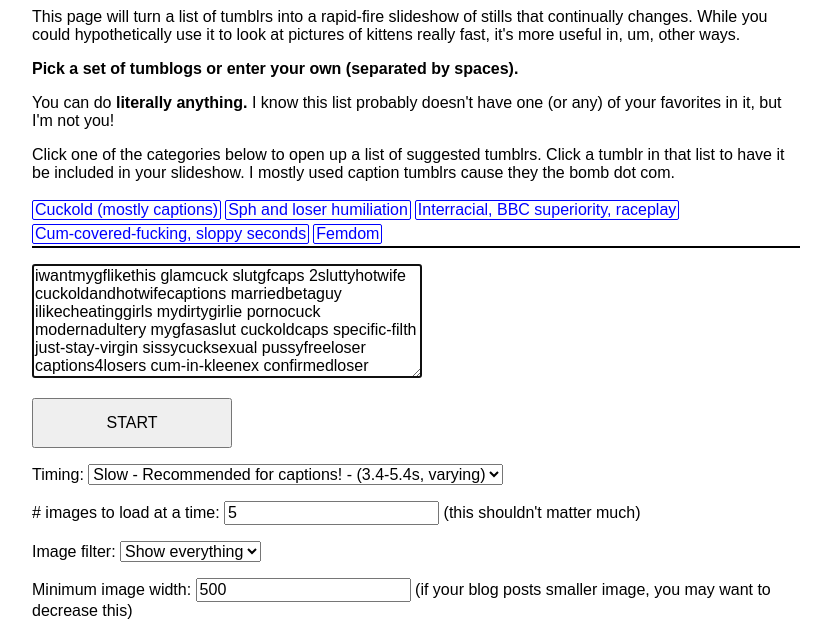
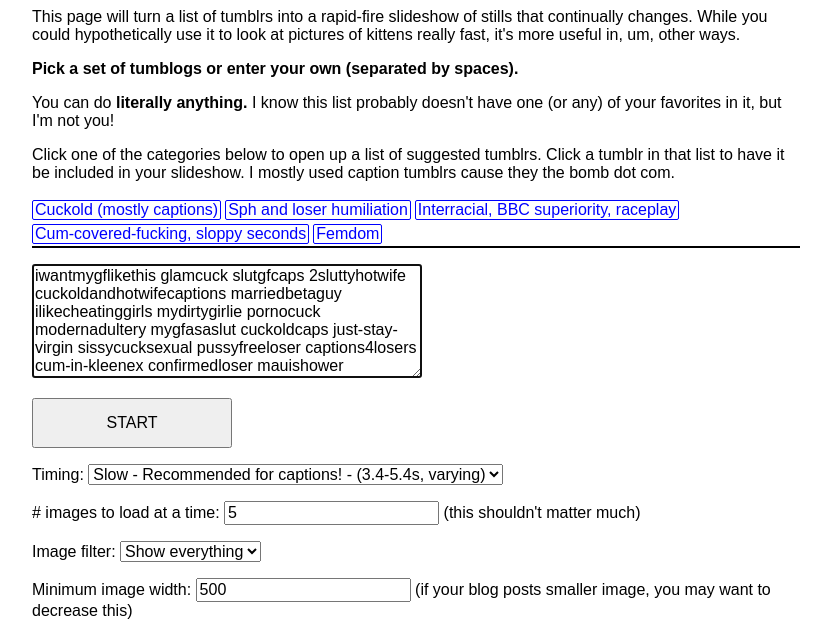
Before and after one commit to gooninatorforker/mygooninatorfork, a website built with webpack: page gooninator/index.html in a window 1280 px wide. Shown: the part 157-790 px from the top of the page, without its empty margins (224-1040 px from the left). Built offline with nearby package versions, Linux system fonts and the light colour scheme.

Commit message:
Update index.html

```diff
--- a/gooninator/index.html
+++ b/gooninator/index.html
@@ -29,7 +29,7 @@
 
     <form action="gooninate.html" method="get">
       <p>
-      <textarea type="text" rows="6" name="tumblrs" autocorrect="off" spellcheck="false" id="tumblrs" placeholder="TUMBLRS GO HERE">iwantmygflikethis glamcuck slutgfcaps 2sluttyhotwife cuckoldandhotwifecaptions marriedbetaguy ilikecheatinggirls mydirtygirlie pornocuck modernadultery mygfasaslut cuckoldcaps specific-filth just-stay-virgin sissycucksexual pussyfreeloser captions4losers cum-in-kleenex confirmedloser mauishower whitesarethepast allaboutsize blackcocktakeover blackmydaughter3 breed-better dorisconquered bbcwhitewives69 breedthatwhitepussy breedingblackistheanswer cumcoveredfucking fuckyeahfriendlyfire
+      <textarea type="text" rows="6" name="tumblrs" autocorrect="off" spellcheck="false" id="tumblrs" placeholder="TUMBLRS GO HERE">iwantmygflikethis glamcuck slutgfcaps 2sluttyhotwife cuckoldandhotwifecaptions marriedbetaguy ilikecheatinggirls mydirtygirlie pornocuck modernadultery mygfasaslut cuckoldcaps just-stay-virgin sissycucksexual pussyfreeloser captions4losers cum-in-kleenex confirmedloser mauishower whitesarethepast allaboutsize blackcocktakeover blackmydaughter3 breed-better dorisconquered bbcwhitewives69 breedthatwhitepussy breedingblackistheanswer cumcoveredfucking fuckyeahfriendlyfire
       </textarea>
 
       <p>
```
